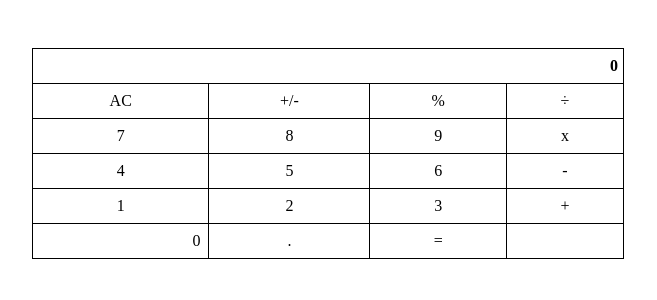
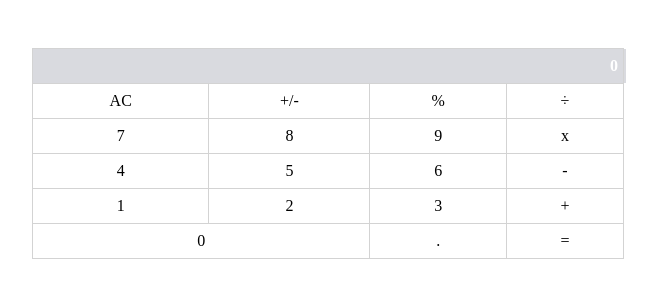
Before and after one commit to bronnie313/Math-magician, a React (Create React App) app: page / in a window 1280 px wide. Shown: the top 300 px of the page, without its empty margins (16-673 px from the left). Built offline with nearby package versions, Linux system fonts and the light colour scheme.

Commit message:
add styling and fix style errors

```diff
--- a/src/components/Calculator.js
+++ b/src/components/Calculator.js
@@ -30,7 +30,7 @@ const Cal = () => (
         <td>+</td>
       </tr>
       <tr>
-        <td className="zero" colSpan="2">0</td>
+        <td className="zero" colSpan={2}>0</td>
         <td>.</td>
         <td>=</td>
       </tr>
--- a/src/index.css
+++ b/src/index.css
@@ -5,13 +5,14 @@
 }
 
 table {
-  border: 1px solid;
+  border: 1px solid lightgray;
   width: 50%;
   border-collapse: collapse;
 }
 
-th, td {
-  border: 1px solid black;
+th,
+td {
+  border: 1px solid lightgray;
   padding: 8px;
   text-align: center;
 }
@@ -22,13 +23,9 @@ section {
 
 .result {
   display: flex;
-    flex-flow: row-reverse;
-    width: 337%;
-    border: none;
+  flex-flow: row-reverse;
+  width: 337%;
+  border: none;
+  color: white;
+  background: hsl(230deg 8.57% 86.27%);
 }
-
-.zero {
-  display: flex;
-  flex-flow: row-reverse;
-  border: none;
-}
```
